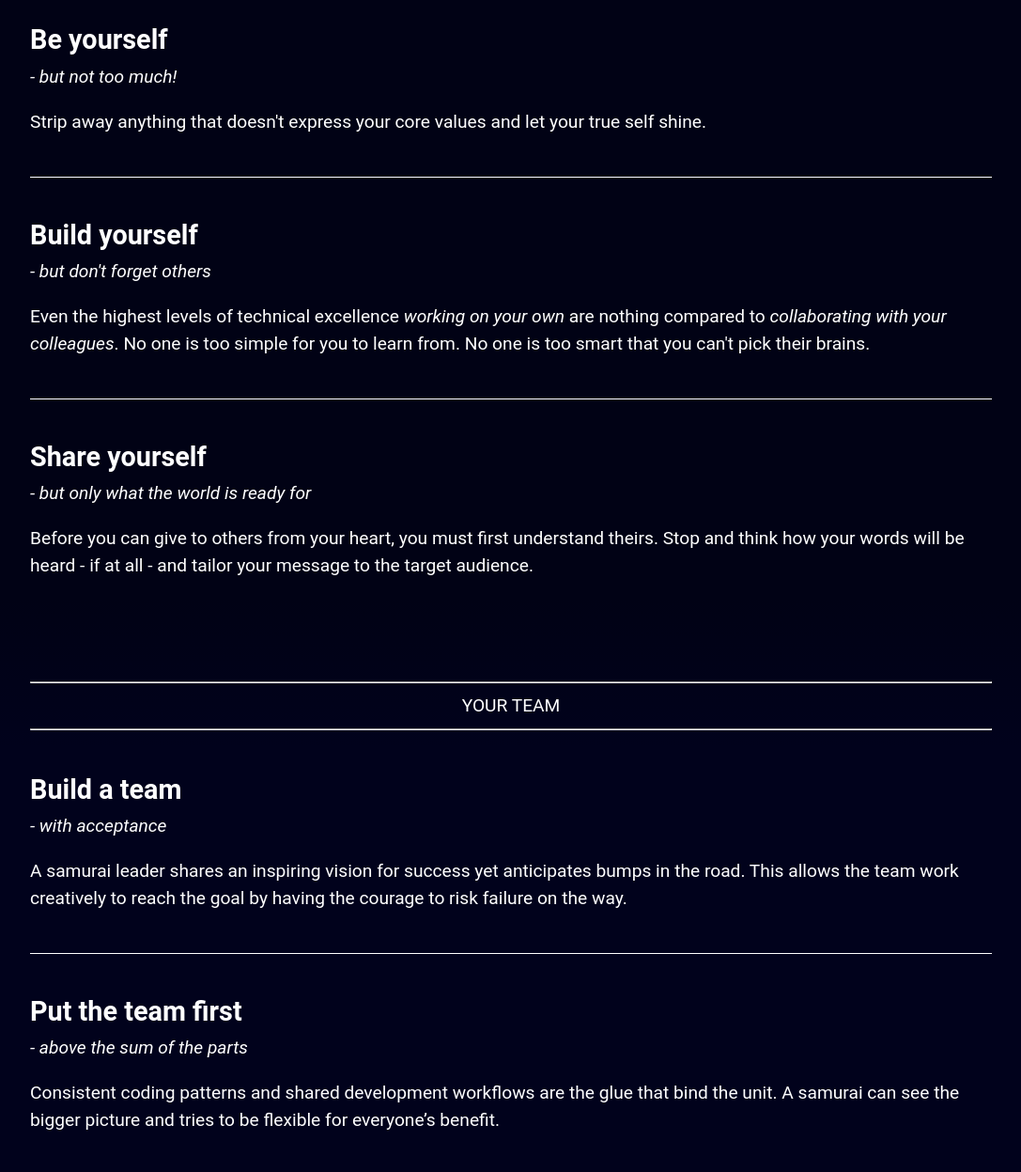
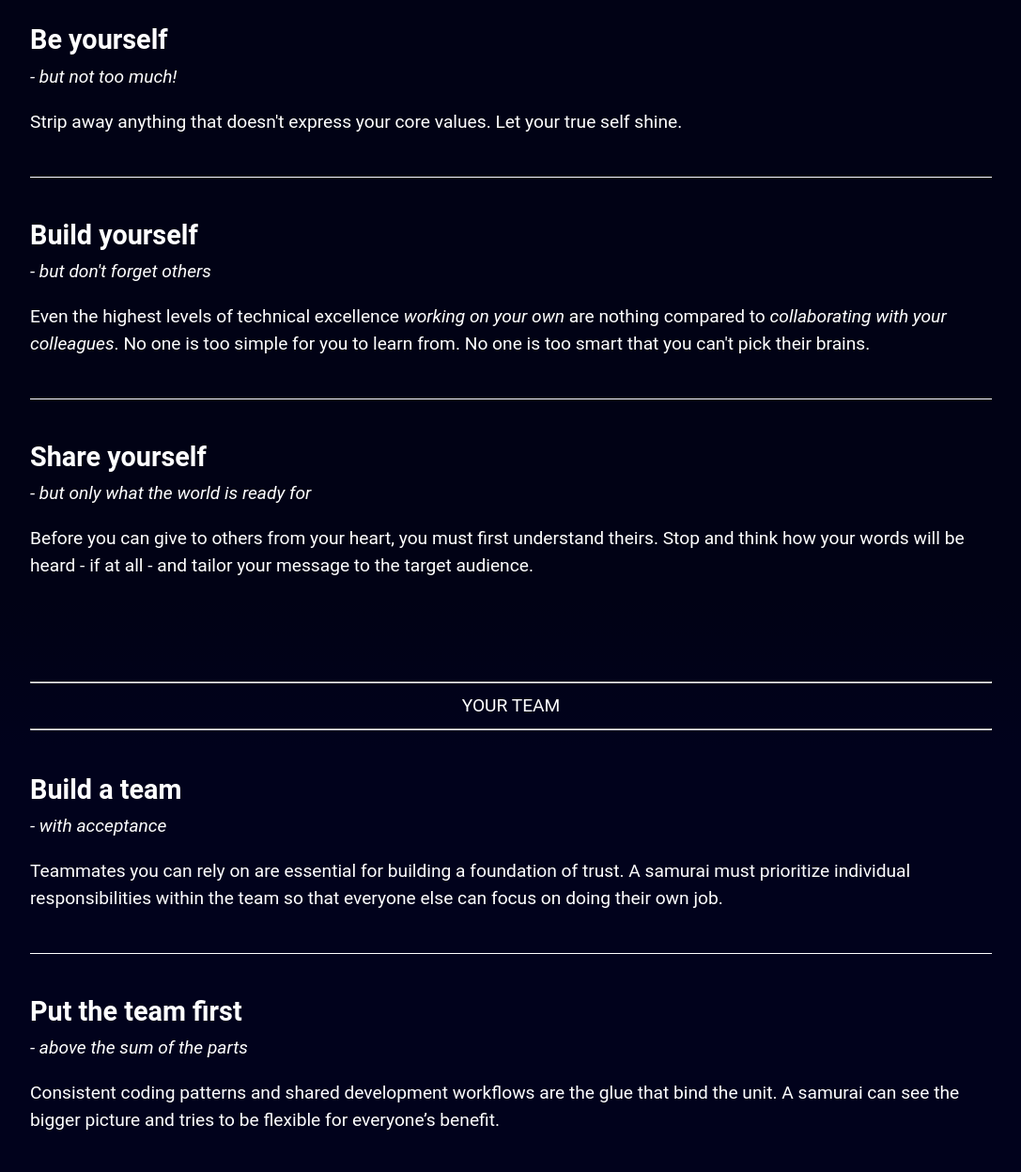
Before and after one commit to j2kenton/frontendsamurai, a Gatsby site in the folder apps/frontendsamurai/: page / in a window 1280 px wide. Shown: the part 1526-2773 px from the top of the page at 94% size, without its empty margins (96-1183 px from the left). Built offline with nearby package versions, Linux system fonts and the light colour scheme; Gatsby itself is replaced by a stand-in of ours; a web font is replaced by a local one.

Commit message:
fix: typos in copy

```diff
--- a/apps/frontendsamurai/src/data/categories-list.tsx
+++ b/apps/frontendsamurai/src/data/categories-list.tsx
@@ -24,7 +24,7 @@ export const categories: Category[] = [
         title: 'Be yourself',
         subtitle: 'but not too much!',
         paragraphs: [
-          "Strip away anything that doesn't express your core values and let your true self shine.",
+          "Strip away anything that doesn't express your core values. Let your true self shine.",
         ],
       },
       {
@@ -58,7 +58,7 @@ export const categories: Category[] = [
         title: 'Build a team',
         subtitle: 'with acceptance',
         paragraphs: [
-          'A samurai leader shares an inspiring vision for success yet anticipates bumps in the road. This allows the team work creatively to reach the goal by having the courage to risk failure on the way.',
+          'Teammates you can rely on are essential for building a foundation of trust. A samurai must prioritize individual responsibilities within the team so that everyone else can focus on doing their own job.',
         ],
       },
       {
@@ -100,7 +100,7 @@ export const categories: Category[] = [
         title: 'Lead by letting go',
         subtitle: 'with acceptance',
         paragraphs: [
-          'Like the UX for your end users, good Developer Experience boosts team morale and productivity. Upgrading your hardware is a lot easier than improving your collective skillset, so code must be intuitive for every member of the team to understand.',
+          'A samurai leader shares an inspiring vision for success yet anticipates bumps in the road. This allows the team to work creatively to reach the goal by having the courage to risk failure along the way.',
         ],
       },
     ],
@@ -114,7 +114,7 @@ export const categories: Category[] = [
         title: 'Life-Work Balance',
         subtitle: 'health before wealth',
         paragraphs: [
-          `If heart surgeons can - and must - take regular breaks, programmers can't risk burning out either. The long-term quality and quantity of your work depend on it.`,
+          `If heart surgeons can - and must - take regular breaks, programmers can't risk burning out either. The long-term quality and quantity of our work depend on it.`,
         ],
       },
       {
```
